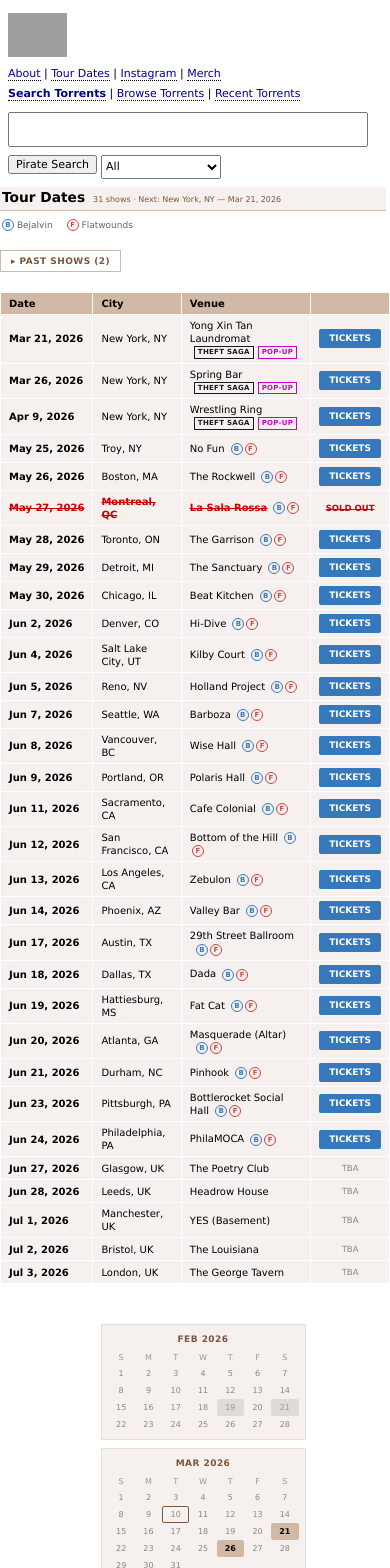
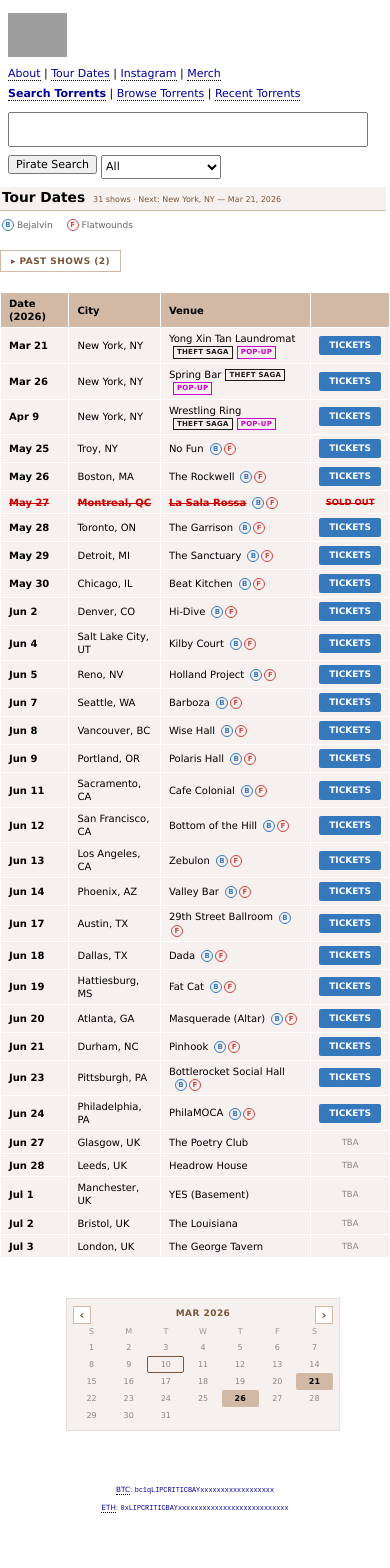
Before and after one commit to jay97/lipcriticbay, a Next.js app: page /shows in a window 390 px wide. Shown: the top 1568 px of the page. After the commit the page ends 1542 px from the top, so only its background shows below. Built offline with nearby package versions, Linux system fonts and the light colour scheme; grey boxes are pictures that could not be loaded.

Commit message:
Add calendar month navigation and compact mobile date column

```diff
--- a/app/globals.css
+++ b/app/globals.css
@@ -727,6 +727,12 @@
   white-space: nowrap;
   font-weight: bold;
 }
+.shows-date-head-mobile {
+  display: none;
+}
+.shows-date-head-desktop {
+  display: inline;
+}
 .shows-table .col-ticket {
   white-space: nowrap;
   text-align: center;
@@ -788,6 +794,26 @@
   display: flex;
   flex-direction: column;
   gap: 12px;
+}
+.cal-nav {
+  display: flex;
+  align-items: center;
+  justify-content: space-between;
+  gap: 6px;
+}
+.cal-nav-btn {
+  width: 18px;
+  height: 18px;
+  border: 1px solid #D2B9A6;
+  background: #fff;
+  color: #7B563A;
+  font: bold 12px/1 Verdana, Arial, Helvetica, sans-serif;
+  padding: 0;
+  cursor: pointer;
+}
+.cal-nav-btn:disabled {
+  opacity: 0.35;
+  cursor: default;
 }
 .cal-month {
   background: #F6F1EE;
@@ -936,14 +962,12 @@
     padding: 0 8px;
   }
   .shows-calendar {
-    flex-direction: row;
-    flex-wrap: wrap;
-    gap: 8px;
-    justify-content: center;
+    display: block;
   }
   .cal-month {
-    width: calc(50% - 4px);
-    min-width: 140px;
+    width: 100%;
+    max-width: 260px;
+    margin: 0 auto;
   }
 
   /* Mobile header: clean stacked layout */
@@ -986,7 +1010,6 @@
   .shows-h2-stats {
     font-size: 8px;
   }
-
   /* Table: hide less important columns on small screens */
   table#searchResult td.vertTh {
     display: none;
@@ -1150,6 +1173,15 @@
   .show-detail-row td {
     padding: 0 2px 8px 2px !important;
   }
+  .shows-date-head-desktop {
+    display: none;
+  }
+  .shows-date-head-mobile {
+    display: inline;
+  }
+  .show-date-year {
+    display: none;
+  }
   .show-detail {
     grid-template-columns: minmax(110px, 38vw) 1fr;
     gap: 10px;
--- a/components/ShowsTable.tsx
+++ b/components/ShowsTable.tsx
@@ -19,6 +19,12 @@
 
 function parseShowDate(dateStr: string): Date {
   return new Date(dateStr)
+}
+
+function splitShowDate(dateStr: string): { main: string; year: string } {
+  const match = dateStr.match(/^(.*?)(?:,\s*(\d{4}))$/)
+  if (!match) return { main: dateStr, year: '' }
+  return { main: match[1], year: match[2] || '' }
 }
 
 function getDayOfWeek(dateStr: string): string {
@@ -112,6 +118,7 @@
   show: Show; isPast: boolean; expanded: boolean; onToggle: () => void; showKey: string
 }) {
   const day = getDayOfWeek(show.date)
+  const dateParts = splitShowDate(show.date)
   const ticketHref = show.url ? safeExternalHref(show.url) : null
   const photoHref = show.photo ? safeExternalHref(show.photo) : null
 
@@ -122,7 +129,10 @@
         className={`show-row ${isPast ? 'past-show-row' : ''} ${show.soldOut ? 'sold-out' : ''} ${expanded ? 'show-row-expanded' : ''}`}
         onClick={onToggle}
       >
-        <td className="col-date">{show.date}</td>
+        <td className="col-date">
+          <span className="show-date-main">{dateParts.main}</span>
+          {dateParts.year && <span className="show-date-year">, {dateParts.year}</span>}
+        </td>
         <td className="col-city">{show.city}</td>
         <td className="col-venue">
           {show.soldOut ? <span className="sold-out">{show.venue}</span> : show.venue}
@@ -231,10 +241,20 @@
 
   const todayDate = new Date(today)
   const todayKey = `${todayDate.getUTCFullYear()}-${String(todayDate.getUTCMonth() + 1).padStart(2, '0')}-${String(todayDate.getUTCDate()).padStart(2, '0')}`
+  const monthStartTs = Date.UTC(todayDate.getUTCFullYear(), todayDate.getUTCMonth(), 1)
+  const defaultMonthIndex = (() => {
+    const todayMonthIndex = months.findIndex(m => m.year === todayDate.getUTCFullYear() && m.month === todayDate.getUTCMonth())
+    if (todayMonthIndex >= 0) return todayMonthIndex
+    const nextMonthIndex = months.findIndex(m => Date.UTC(m.year, m.month, 1) >= monthStartTs)
+    if (nextMonthIndex >= 0) return nextMonthIndex
+    return Math.max(0, months.length - 1)
+  })()
+  const [monthIndex, setMonthIndex] = useState(defaultMonthIndex)
 
-  return (
-    <div className="shows-calendar">
-      {months.map(({ year, month }) => {
+  if (months.length === 0) return null
+
+  const clampedMonthIndex = Math.min(Math.max(monthIndex, 0), months.length - 1)
+  const { year, month } = months[clampedMonthIndex]
   const firstDay = new Date(Date.UTC(year, month, 1))
   const startDow = firstDay.getUTCDay()
   const daysInMonth = new Date(Date.UTC(year, month + 1, 0)).getUTCDate()
@@ -274,8 +294,29 @@
   }
 
   return (
-          <div key={`${year}-${month}`} className="cal-month">
+    <div className="shows-calendar">
+      <div className="cal-month">
+        <div className="cal-nav">
+          <button
+            type="button"
+            className="cal-nav-btn"
+            onClick={() => setMonthIndex(i => Math.max(0, i - 1))}
+            disabled={clampedMonthIndex === 0}
+            aria-label="Previous month"
+          >
+            &#8249;
+          </button>
           <div className="cal-month-title">{MONTHS[month]} {year}</div>
+          <button
+            type="button"
+            className="cal-nav-btn"
+            onClick={() => setMonthIndex(i => Math.min(months.length - 1, i + 1))}
+            disabled={clampedMonthIndex === months.length - 1}
+            aria-label="Next month"
+          >
+            &#8250;
+          </button>
+        </div>
         <table className="cal-grid">
           <thead>
             <tr>
@@ -287,8 +328,6 @@
           </tbody>
         </table>
       </div>
-        )
-      })}
     </div>
   )
 }
@@ -303,6 +342,7 @@
 
   const pastShows = shows.filter(s => parseShowDate(s.date) < todayDate)
   const upcomingShows = shows.filter(s => parseShowDate(s.date) >= todayDate)
+  const mobileDateYear = splitShowDate((upcomingShows[0] || shows[0])?.date || today).year || String(todayDate.getUTCFullYear())
   const hasPastShows = pastShows.length > 0
   const hasSupport = shows.some(s => s.sup.length > 0)
 
@@ -367,7 +407,10 @@
         <table className="shows-table">
           <thead>
             <tr>
-              <th>Date</th>
+              <th>
+                <span className="shows-date-head-desktop">Date</span>
+                <span className="shows-date-head-mobile">Date ({mobileDateYear})</span>
+              </th>
               <th>City</th>
               <th>Venue</th>
               <th></th>
```
Lines whose indentation alone changed are shown as unchanged.
